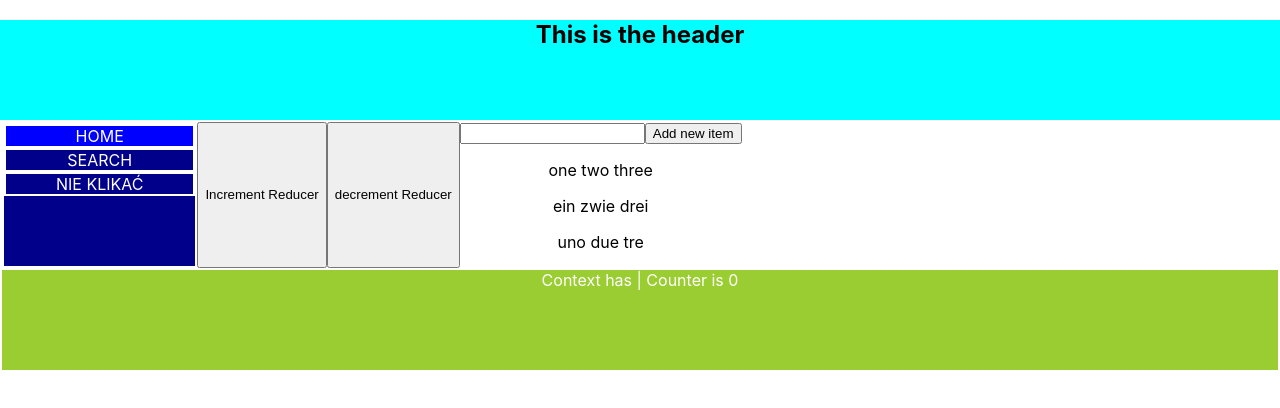
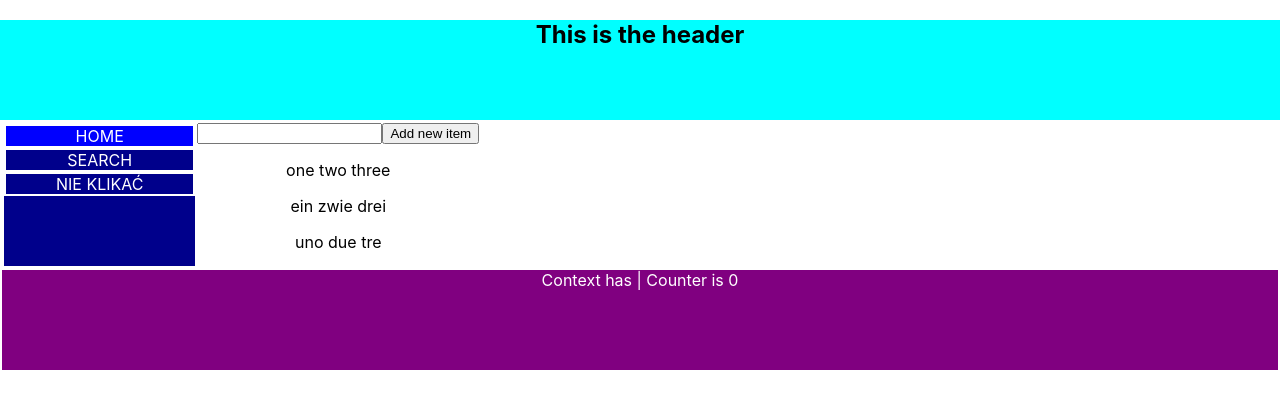
Before and after one commit to szandala/PIWo, a React (Create React App) app in the folder todo/: page / in a window 1280 px wide. Shown: the top 408 px of the page. Built offline with nearby package versions, Linux system fonts and the light colour scheme.

Commit message:
Minor cleanup

```diff
--- a/todo/src/App.css
+++ b/todo/src/App.css
@@ -85,6 +85,6 @@ section {
 }
 
 footer {
-  background-color: yellowgreen;
+  background-color: purple;
   min-height: 100px;
 }
--- a/todo/src/App.js
+++ b/todo/src/App.js
@@ -37,8 +37,8 @@ function App() {
           <NavLink to="/search">Search</NavLink>
           <NavLink to="/nie_ma">nie klikać</NavLink>
         </nav>
-        <button onClick={()=>dispatcher({type: "increment"})}>Increment Reducer</button>
-        <button onClick={()=>dispatcher({type: "decrement"})}>decrement Reducer</button>
+        {/* <button onClick={()=>dispatcher({type: "increment"})}>Increment Reducer</button>
+        <button onClick={()=>dispatcher({type: "decrement"})}>decrement Reducer</button> */}
         <Routes>
 
           <Route path="/" element={<Home toDos={toDos} setToDos={setToDos} />}/>
--- a/todo/src/Pages/Footer.js
+++ b/todo/src/Pages/Footer.js
@@ -5,7 +5,7 @@ import { ReducerContext } from "../Contexts/ReducerContext";
 const Footer = ()=>{
     const [name] = useContext(UserContext);
     const [state] = useContext(ReducerContext);
-    console.log({state})
+
     return <footer style={{color: "white"}}>Context has {name} | Counter is {state.counter} </footer>
 }
 
--- a/todo/src/Pages/Home.js
+++ b/todo/src/Pages/Home.js
@@ -1,4 +1,4 @@
-import { useState, useRef, useContext } from 'react';
+import { useRef, useContext } from 'react';
 import UserContext from '../Contexts/UserContext';
 
 const Home = (props) => {
@@ -7,27 +7,18 @@ const Home = (props) => {
 
 
     const myInput = useRef();
-    const [newToDo, setNewToDo] = useState("");
     const toDosHTML = toDos.map((it, i)=>{
         return <p key={i}>{it}</p>
     });
-
-    const handleNewInput = (event) => {
-        setNewToDo(event.target.value);
-
-    }
-    console.log("bazinga")
     const handleNewToDo = () => {
 
         setToDos(toDos.concat([myInput.current.value]));
-        // setNewToDo("");
+        myInput.current.value = "";
     }
 
     return (
         <div>
         <input ref={myInput}/>
-        {/* <input value={userName} style={{color: "red"}} onChange={e => setUserName(e.target.value)}/> */}
-        {/* <input value={newToDo} onChange={handleNewInput} /> */}
         <button onClick={handleNewToDo} type="button">Add new item </button>
 
         {toDosHTML}
```
Also changed, not shown: 1 other file (tests, documents, lock files or other folders).
